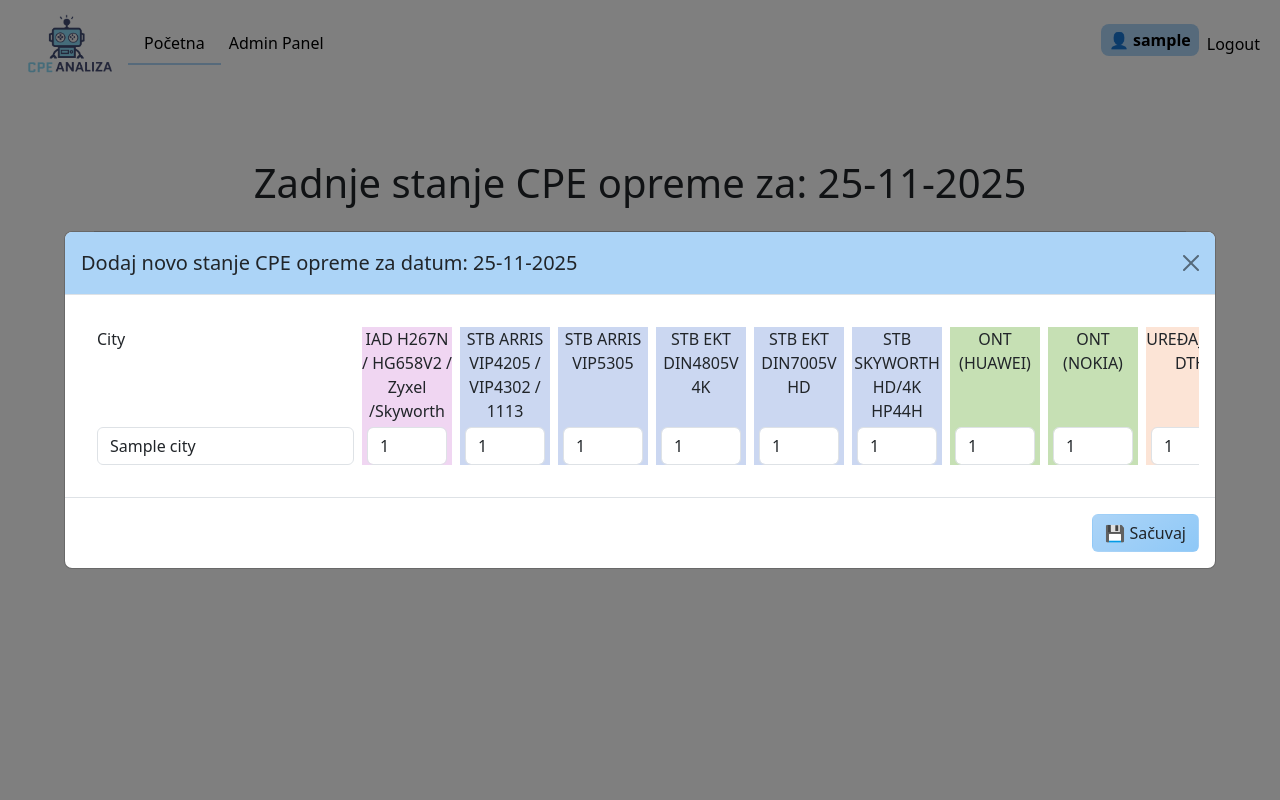
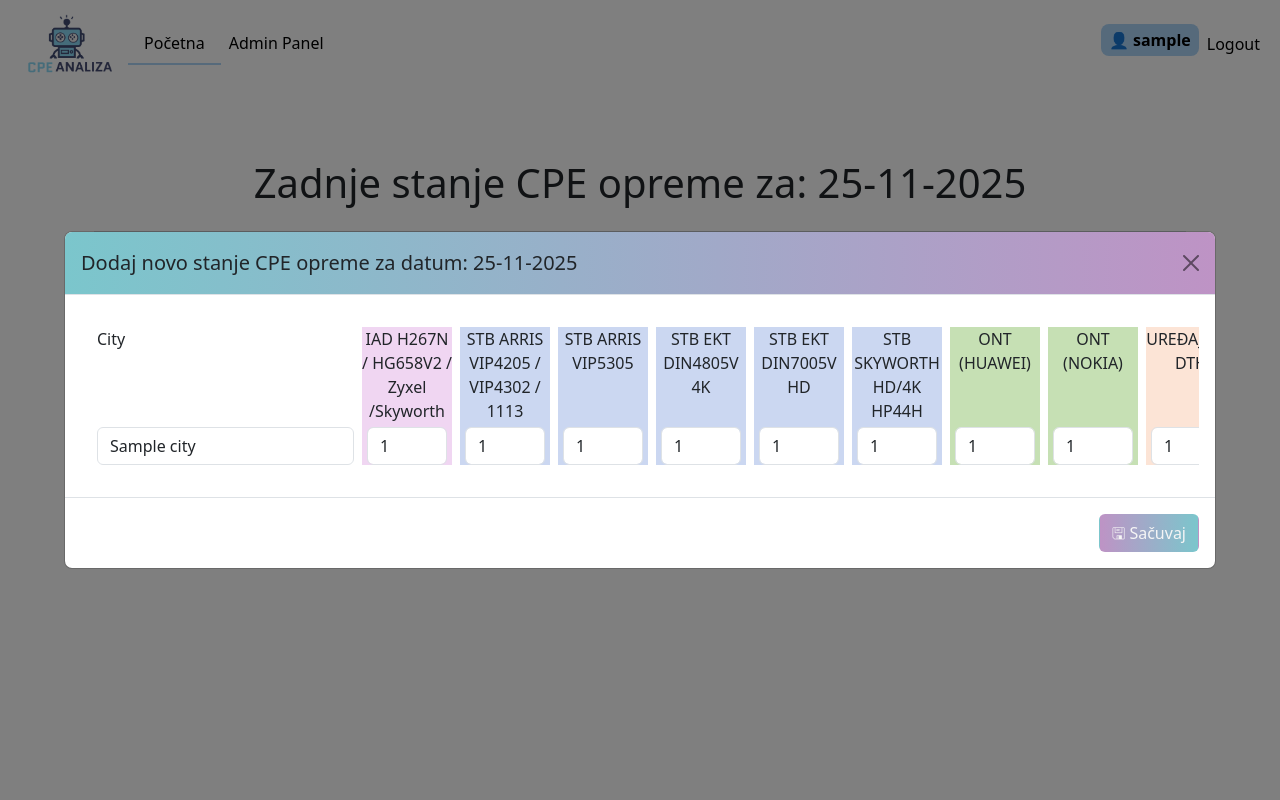
Before and after one commit to zorandasc/cpe_analiza_flask, a Flask app: page / in a window 1280 px wide, after a click that opens the changed part. Run offline with Flask 3, Linux system fonts and the light colour scheme; a user stored in the database is signed in; tables that the repository leaves empty hold one stand-in row (values such as "Sample post"); parts of the project's set-up code (start-up, migrations or seed data) failed here and were passed over; some libraries are stand-ins or nearby versions.

Commit message:
finished add form

```diff
--- a/templates/home.html
+++ b/templates/home.html
@@ -44,6 +44,7 @@ styles %} {{ super() }}
   }
   .btn-edit {
     background-color: #f7f7a6;
+    background: linear-gradient(to right, #e4c8a0, #efc135);
     color: #000; /* text color */
     border: none; /* remove default border */
   }
@@ -51,10 +52,12 @@ styles %} {{ super() }}
     background-color: #d8c589;
   }
   .btn-custom-save {
-    background: linear-gradient(145deg, #acd4f7, #8ec8f7);
+    background: linear-gradient(to right, #be93c5, #7bc6cc);
+
+    color: whitesmoke;
   }
   .custom-modal-header {
-    background-color: #acd4f7;
+    background: linear-gradient(to right, #7bc6cc, #be93c5);
   }
 
   .plus-icon-bg {
@@ -206,7 +209,7 @@ styles %} {{ super() }}
               data-antenadth="{{ r.antena_dth }}"
               data-lnbduo="{{ r.lnb_duo }}"
             >
-              <span class="text-black fw-bold fs-4">➕</span>
+              <span class="text-black fw-bold fs-4">🖉</span>
             </button>
           </td>
           {% endif %}
@@ -262,7 +265,7 @@ styles %} {{ super() }}
               <input
                 class="form-control input-cpe-count"
                 id="modal-iads"
-                name="iad267"
+                name="iads"
                 type="number"
               />
             </div>
@@ -393,7 +396,7 @@ styles %} {{ super() }}
           </div>
         </div>
         <div class="modal-footer">
-          <button type="submit" class="btn btn-custom-save">💾 Sačuvaj</button>
+          <button type="submit" class="btn btn-custom-save">🖫 Sačuvaj</button>
         </div>
       </form>
     </div>
```
